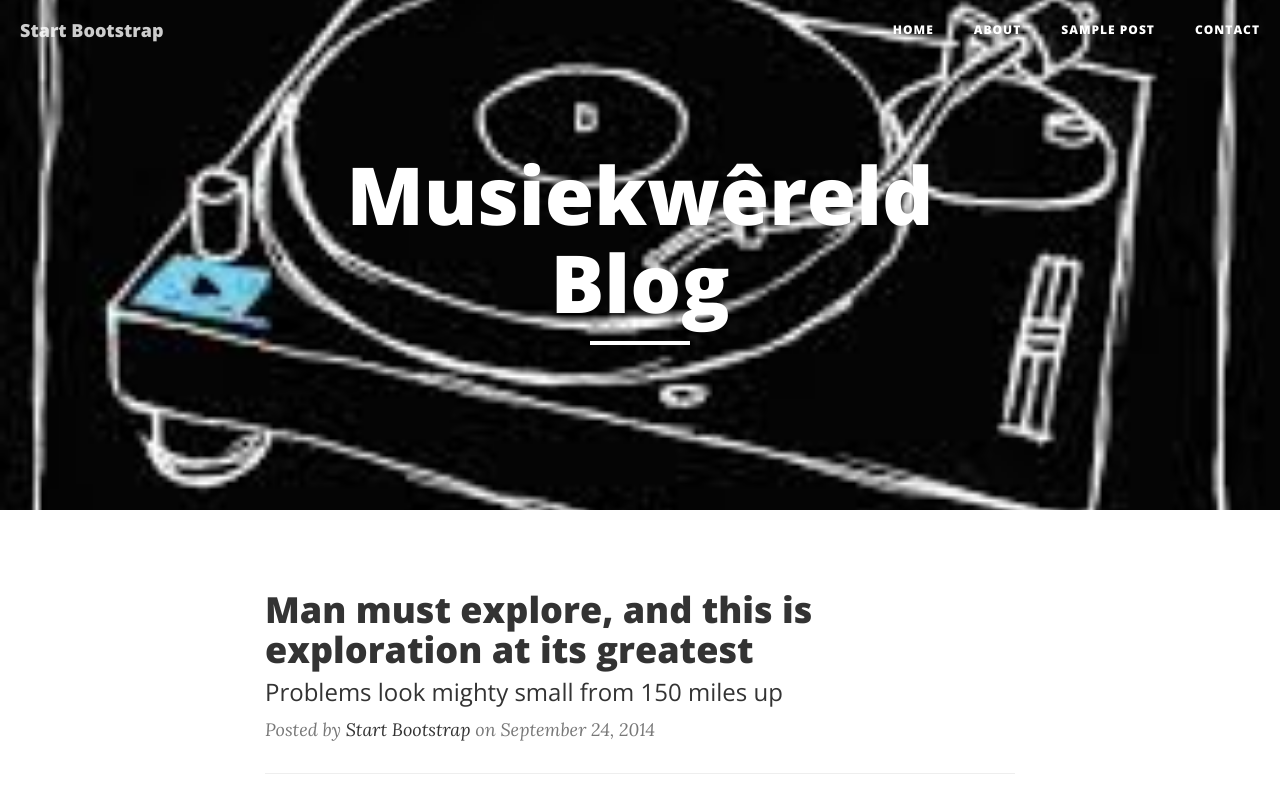
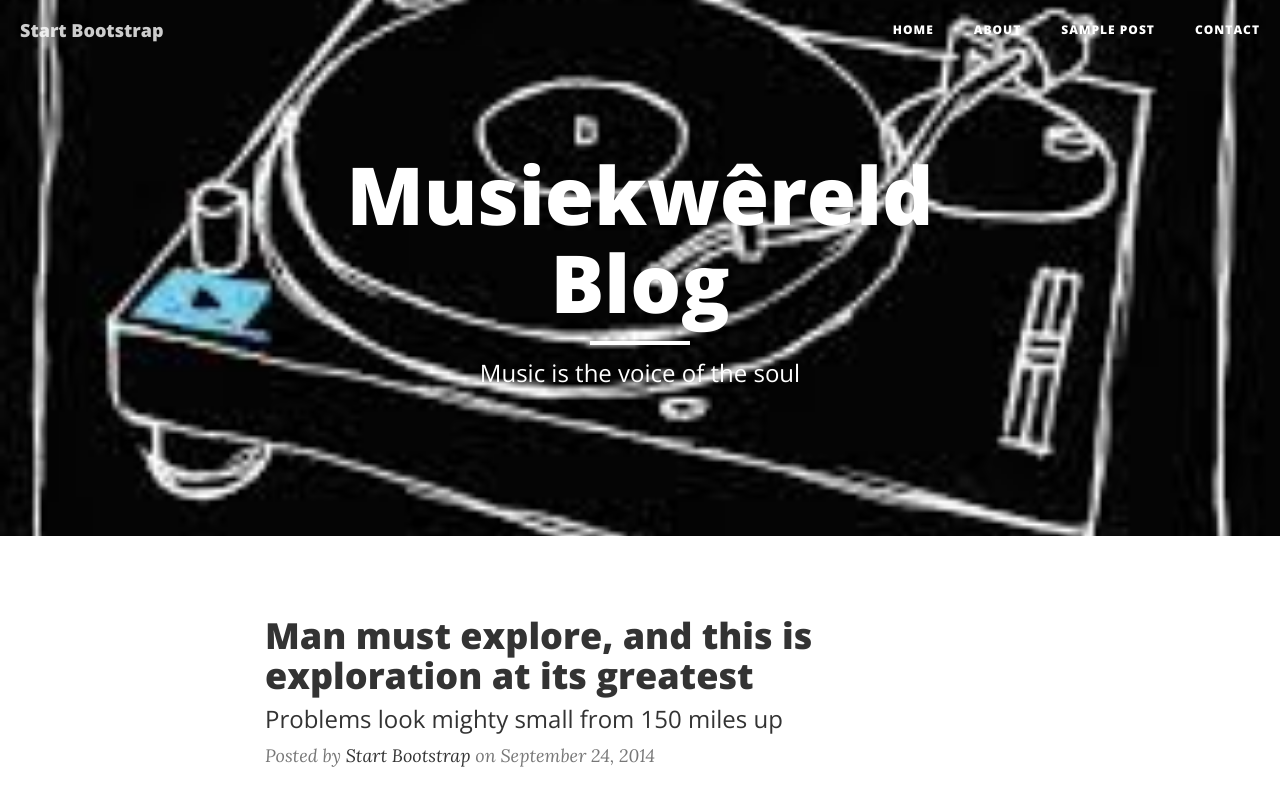
Before and after one commit to mhackie0924/Zac.github.io, a website: page index.html in a window 1280 px wide. Shown: the top 796 px of the page. Drawn offline with nearby package versions, Linux system fonts and the light colour scheme.

Commit message:
Update index.html

```diff
--- a/index.html
+++ b/index.html
@@ -76,7 +76,7 @@
                     <div class="site-heading">
                         <h1>Musiekwêreld Blog</h1>
                         <hr class="small">
-                        <span class="subheading"Music is the voice of the soul></span>
+                        <span class="subheading">Music is the voice of the soul</span>
                     </div>
                 </div>
             </div>
```
